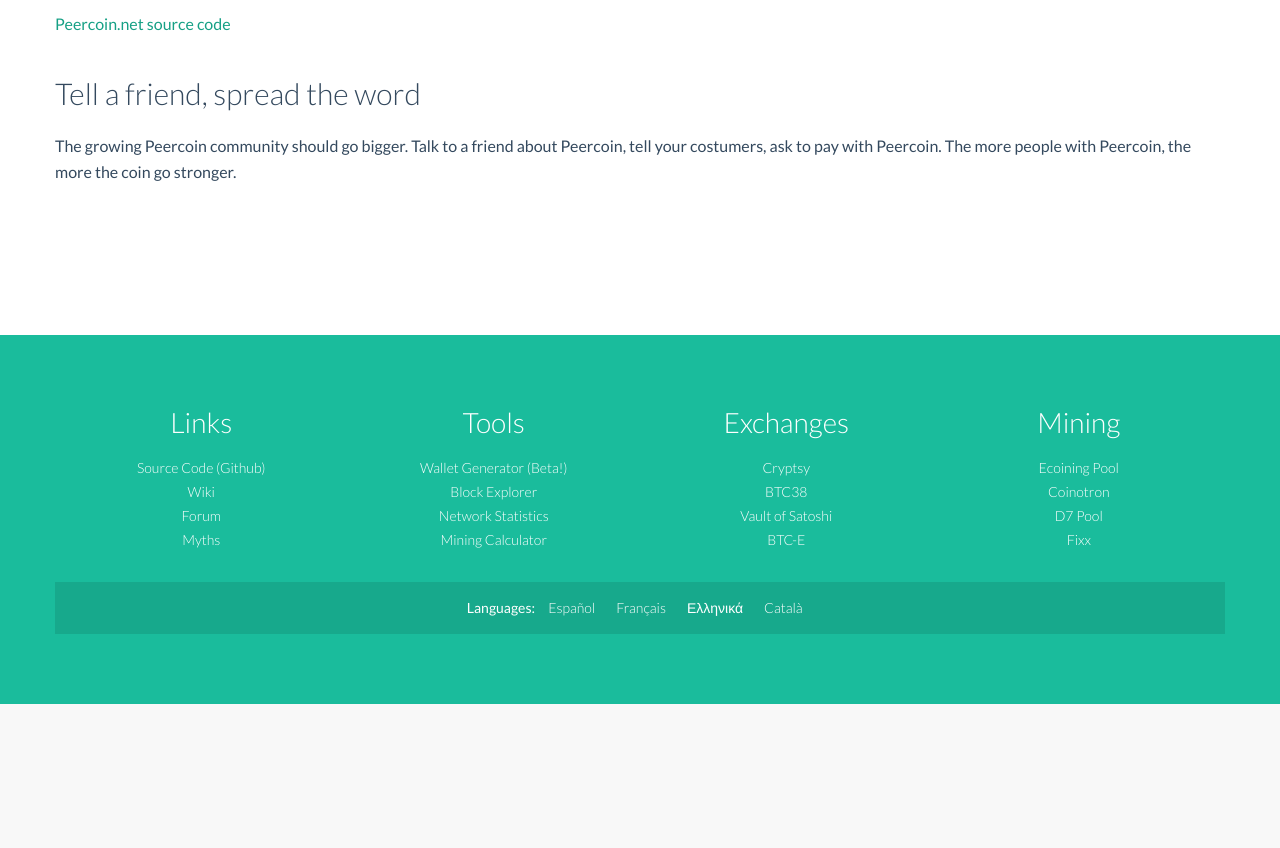
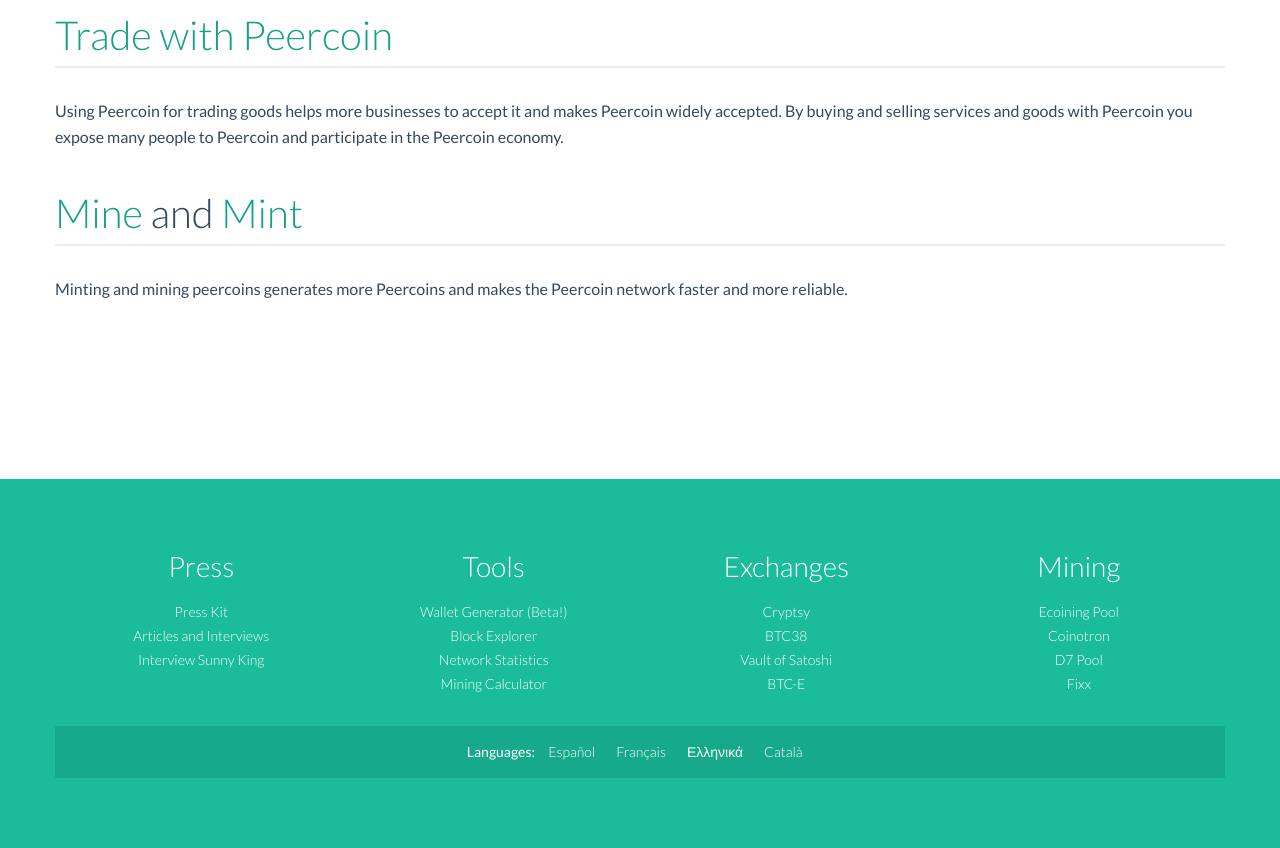
Before and after one commit to super3/peercoin_website_old, a PHP site: page /participate in a window 1280 px wide. Shown: the part 639-1487 px from the top of the page. Before the commit the page ends 1343 px from the top, so only its background shows below. Run offline with PHP 8.4, Linux system fonts and the light colour scheme.

Commit message:
Update Header, Participate, and Small Fixes

```diff
--- a/assets/css/main.css
+++ b/assets/css/main.css
@@ -730,12 +730,9 @@ a:hover {
 }
 
 .content .downloads ul li {
-	margin: 0;
-	margin-top: 50px;
+	margin: 50px 0px 0px 0px;
 	display: inline-block;
 	position: relative;
-	padding-left:0px;
-	padding-right:35px;
 }
 
 .downloads li:last-child {
--- a/buying.php
+++ b/buying.php
@@ -4,7 +4,7 @@
 			<div class="col-lg-12">
 				<h1>Buying Peercoins</h1>
 				<div class="item">
-					<div class="col-lg-12">
+					<div>
 						<p>Peercoins are traded on various virtual currency exchanges. The most common exchange method is to
 						exchange Bitcoin into Peercoin. You can buy Bitcoins by using services like <a
 						href="https://coinbase.com" target="_blank">coinbase</a> or <a href="https://www.bitstamp.net/" target="_blank">bitstamp</a>.
--- a/footer.php
+++ b/footer.php
@@ -4,12 +4,17 @@
 		<div class="container">
 			<div class="row">
 				<div class="col-lg-3">
-					<h2><?php echo $Locale->getText("links"); ?></h2>
+					<h2>Press</h2>
 					<ul>
-						<li><a href="https://github.com/ppcoin/ppcoin">Source Code (Github)</a></li>
-						<li><a href="https://github.com/ppcoin/ppcoin/wiki">Wiki</a></li>
-						<li><a href="http://www.peercointalk.org/">Forum</a></li>
-						<li><a href="http://peercoinmyths.com/">Myths</a></li>
+						<li><a href="http://www.peercointalk.org/index.php?topic=1616.0">Press Kit</a></li>
+		                <li><a href="http://www.peercointalk.org/index.php?topic=2219.0">Articles and Interviews</a></li>
+		               	<?php
+		                if (!file_exists('include/recaptcha_keys.php')) {
+		                ?>
+              		 	 <li><a href="mailto:sunnyking9999@gmail.com?cc=john.manglaviti@gmail.com&amp;subject=Sunny%20King%20Interview%20Request">Interview Sunny King</a></li>
+		                <?php } else { ?>
+		                <li><a href="interview">Interview Sunny King</a></li>
+		                <?php } ?>
 					</ul>
 				</div>
 				<div class="col-lg-3">
--- a/header.php
+++ b/header.php
@@ -73,27 +73,13 @@
           <ul class="nav navbar-nav pull-right">
 
             <li class="dropdown">
-              <a href="#" class="dropdown-toggle" data-toggle="dropdown">Docs <b class="caret"></b></a>
+              <a href="#" class="dropdown-toggle" data-toggle="dropdown">Docs &amp; Press<b class="caret"></b></a>
               <ul class="dropdown-menu">
                 <li><a href="whitepaper">Peercoin Whitepaper</a></li>
                 <li><a href="https://github.com/ppcoin/ppcoin/wiki">Wiki (Github)</a></li>
-                <li><a href="resources">List of Resources</a></li>
               </ul>
             </li>
-            <li class="dropdown">
-              <a href="#" class="dropdown-toggle" data-toggle="dropdown">Press <b class="caret"></b></a>
-              <ul class="dropdown-menu">
-                <li><a href="http://www.peercointalk.org/index.php?topic=1616.0">Press Kit</a></li>
-                <li><a href="http://www.peercointalk.org/index.php?topic=2219.0">Articles and Interviews</a></li>
-                <?php
-                if (!file_exists('include/recaptcha_keys.php')) {
-                ?>
-                <li><a href="mailto:sunnyking9999@gmail.com?cc=john.manglaviti@gmail.com&amp;subject=Sunny%20King%20Interview%20Request">Interview Sunny King</a></li>
-                <?php } else { ?>
-                <li><a href="interview">Interview Sunny King</a></li>
-                <?php } ?>
-              </ul>
-            </li>
+            <li><a href="http://peercoin.net/resources">Use Peercoins</a></li>
             <li class="dropdown">
               <a href="#" class="dropdown-toggle" data-toggle="dropdown">Get Peercoins <b class="caret"></b></a>
               <ul class="dropdown-menu">
@@ -111,9 +97,8 @@
                 <!-- TODO: add more ways to contribute and support the Peercoin community -->
               </ul>
             </li>
-
             <li><a href="http://www.peercointalk.org/">Forum</a></li>
-            <li class="wallet"><a class="btn btn-primary btn-lg" role="button" href="downloads" target="_blank">Download Wallet!</a></li>
+            <li class="wallet"><a class="btn btn-primary btn-lg" role="button" href="downloads">Download Wallet!</a></li>
           </ul>
         </div><!--/.nav-collapse -->
       </div>
--- a/participate.php
+++ b/participate.php
@@ -3,28 +3,28 @@
 	<div class="container content">
 		<div class="row">
 			<div class="col-lg-12">
-				<h1>Participate</h1>
+
+		        <div class="item">
+		        	<h2 class="maintitle">Improve Peercoin.net</h2>
+		        	<p>
+		        		You could help improve this website by translating it to other languages, adding content, and help maintain it.
+		        		You get paid automatically in Bitcoin and Peercoin for committing source code. The open source repository is <a href="https://github.com/super3/peercoin.net">here</a>.
+		        		The website is automatically updated from the repository every 10 minutes. We are currently paying the following balances per commit: <br/>
+		        		<img src="http://tip4commit.com/projects/222.svg" alt="tip4commit"/>
+		        		<img src="http://peer4commit.com/projects/2.svg" alt="tip4commit"/>
+		        	</p>
+		        </div>
 
 		      	<div class="item">
-					<h2>Trade with Peercoin</h2>
+					<h2 class="maintitle"><a href="resources">Trade with Peercoin</a></h2>
 					<p>Using Peercoin for trading goods helps more businesses to accept it and makes Peercoin widely accepted. By buying and selling services and goods with Peercoin you expose many people to Peercoin and participate in the Peercoin economy.</p>
 		        </div>
 
 		        <div class="item">
-			        <h2>Mine and mint</h2>
-					<p>Minting and mining peercoins generates more peercoins and makes the Peercoin network faster and more reliable.</p><br>
+			        <h2 class="maintitle"><a href="mining">Mine</a> and <a href="minting">Mint</a></h2>
+					<p>Minting and mining peercoins generates more Peercoins and makes the Peercoin network faster and more reliable.</p><br>
 		        </div>
 
-		        <div class="item">
-		        	<h2>Improve peercoin.net</h2>
-		        	<p>peercoin.net is the Peercoin portal and the first result when googling Peercoin. You could help improve this website by translating it to other languages, add content and help maintain it. If you'll do a good job, who knows, you might get tipped for it ;).</p>
-		        	<p><a href="https://github.com/super3/peercoin.net">Peercoin.net source code</a></p>
-		        </div>
-
-				<div class="item">
-				    <h2>Tell a friend, spread the word</h2>
-					<p>The growing Peercoin community should go bigger. Talk to a friend about Peercoin, tell your costumers, ask to pay with Peercoin. The more people with Peercoin, the more the coin go stronger.</p>
-		        </div>
 
 		        <!-- TODO: add more ways to participate in the Peercoin community -->
 
```
